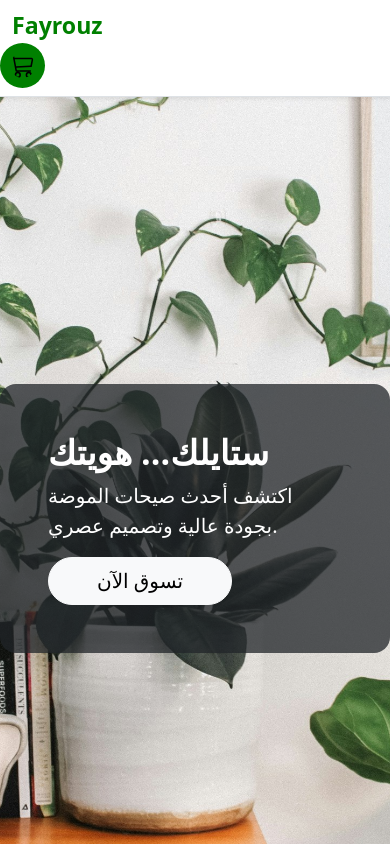
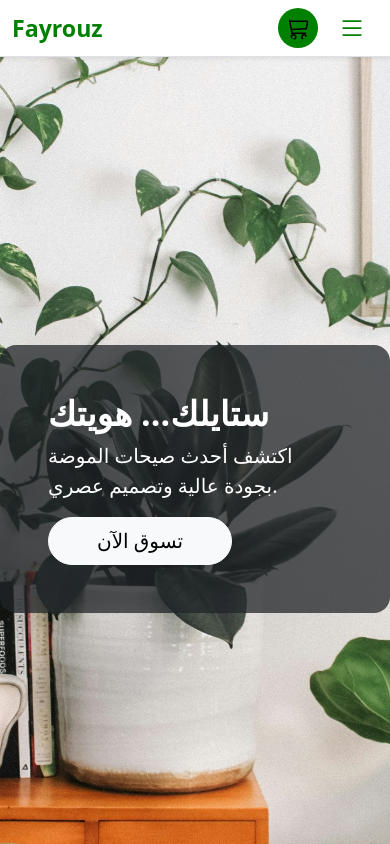
Before and after one commit to eslamelngar-dev/Fayrouz-Brand, a React (Vite) app: page / in a window 390 px wide. Shown: the top 844 px of the page. Built offline with nearby package versions, Linux system fonts and the light colour scheme.

Commit message:
responsive fixes

```diff
--- a/index.html
+++ b/index.html
@@ -13,7 +13,7 @@
       rel="stylesheet"
       href="./src/libraries/js/bootstrap.bundle.min.js.map"
     />
-    <title>my-react-app</title>
+    <title>Fayrouz</title>
   </head>
   <body>
     <div id="root"></div>
--- a/src/Components/NavBar.css
+++ b/src/Components/NavBar.css
@@ -17,3 +17,36 @@
   transform: translate(50%, -50%);
   font-size: 0.7rem;
 }
+
+.navbar-toggler {
+  border: none !important;
+}
+
+.navbar-toggler:focus {
+  box-shadow: none;
+  border: none !important;
+}
+
+/* تحسين مظهر القائمة على الموبايل */
+@media (max-width: 991.98px) {
+  .navbar-collapse {
+    margin-top: 1rem;
+    border-top: 1px solid #dee2e6;
+    padding-top: 1rem;
+  }
+
+  .navbar-nav {
+    text-align: center;
+  }
+
+  .nav-item {
+    margin: 0.5rem 0;
+  }
+
+  .cart-icon {
+    width: 40px;
+    height: 40px;
+    font-size: 1.5rem;
+    padding: 8px;
+  }
+}
--- a/src/Components/NavBar.jsx
+++ b/src/Components/NavBar.jsx
@@ -1,7 +1,7 @@
 import { NavLink, Link } from "react-router-dom";
 import { useContext } from "react";
 import { CartContext } from "../Context/CartContext";
-import { Cart3 } from "react-bootstrap-icons";
+import { Cart3, List } from "react-bootstrap-icons";
 import "./NavBar.css";
 
 export default function NavBar() {
@@ -20,9 +20,35 @@ export default function NavBar() {
           Fayrouz
         </NavLink>
 
+        <div className="d-flex align-items-center gap-2 gap-lg-3">
+          <Link
+            to="/cart"
+            className="position-relative text-decoration-none"
+          >
+            <Cart3 className="cart-icon" />
+            {totalItems > 0 && (
+              <span className="cart-badge badge rounded-pill bg-danger">
+                {totalItems}
+              </span>
+            )}
+          </Link>
+
+          <button
+            className="navbar-toggler border-0"
+            type="button"
+            data-bs-toggle="collapse"
+            data-bs-target="#mainNav"
+            aria-controls="mainNav"
+            aria-expanded="false"
+            aria-label="Toggle navigation"
+          >
+            <List size={28} color="green" />
+          </button>
+        </div>
+
         <div className="collapse navbar-collapse" id="mainNav">
           <ul className="navbar-nav ms-auto mb-2 mb-lg-0">
-            <li className="nav-item ms-4 fs-4">
+            <li className="nav-item ms-lg-4 fs-4">
               <NavLink
                 to="/"
                 className={({ isActive }) =>
@@ -32,7 +58,7 @@ export default function NavBar() {
                 الرئيسية
               </NavLink>
             </li>
-            <li className="nav-item ms-4 fs-4">
+            <li className="nav-item ms-lg-4 fs-4">
               <NavLink
                 to="/products"
                 className={({ isActive }) =>
@@ -42,7 +68,7 @@ export default function NavBar() {
                 المنتجات
               </NavLink>
             </li>
-            <li className="nav-item ms-4 fs-4">
+            <li className="nav-item ms-lg-4 fs-4">
               <NavLink
                 to="/contact"
                 className={({ isActive }) =>
@@ -54,20 +80,7 @@ export default function NavBar() {
             </li>
           </ul>
         </div>
-
-
       </div>
-      <Link
-          to="/cart"
-          className="position-relative text-decoration-none me-5 "
-        >
-          <Cart3 className="cart-icon" />
-          {totalItems > 0 && (
-            <span className="cart-badge badge rounded-pill bg-danger">
-              {totalItems}
-            </span>
-          )}
-        </Link>
     </nav>
   );
 }
```
